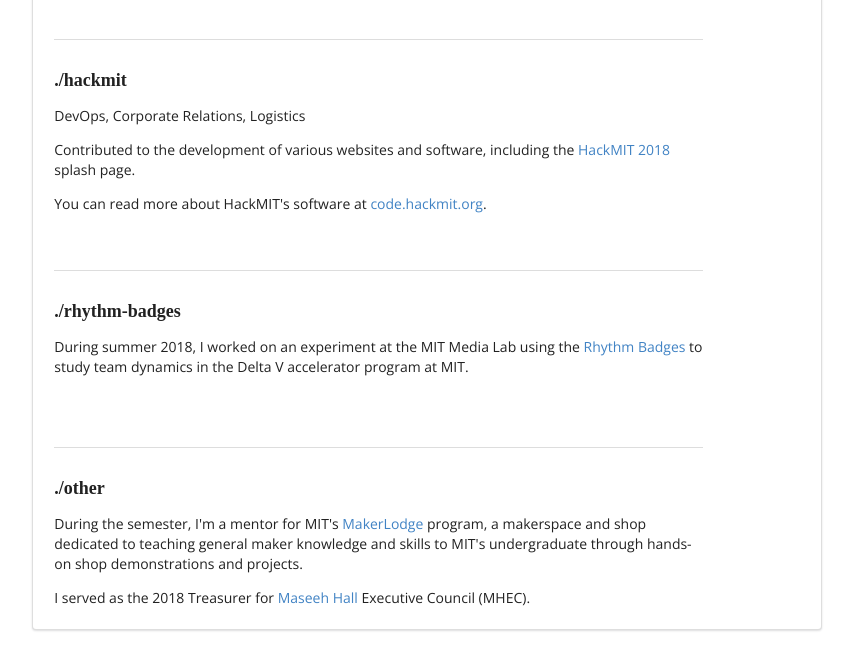
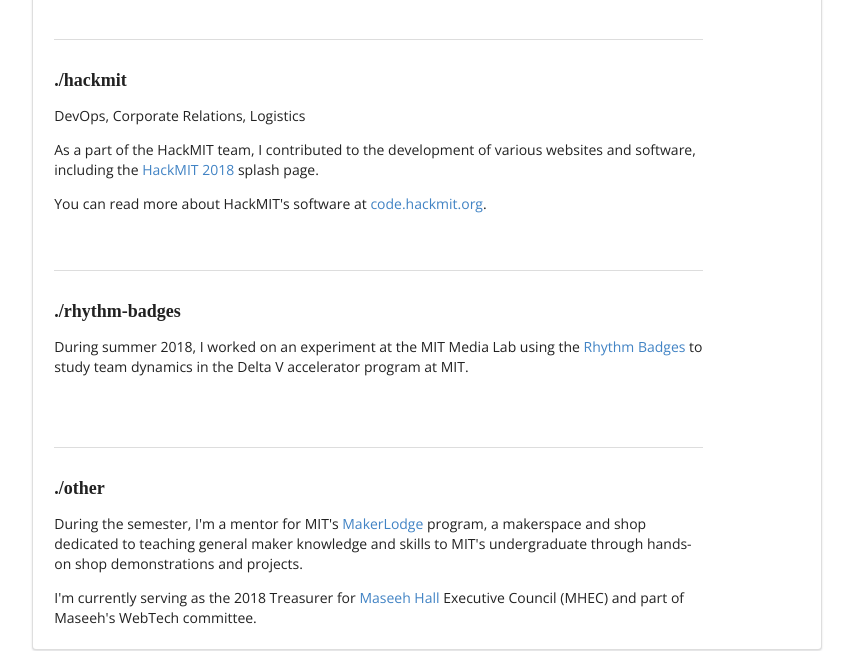
Before and after one commit to kyeb/kyeburchard, a website: page index.html in a window 1280 px wide. Shown: the part 881-1532 px from the top of the page, without its empty margins (213-1066 px from the left). Drawn offline with nearby package versions, Linux system fonts and the light colour scheme.

Commit message:
update resume

```diff
--- a/index.html
+++ b/index.html
@@ -53,7 +53,7 @@
         I'm a sophomore in <a href="https://www.eecs.mit.edu/" target="_blank">EECS</a>
         at MIT (Course 6-2), a tech enthusiast, and an optimist with a passion for learning.
       </p><p>
-        In my spare time, I'm working on learning web development and system administration,
+        In my spare time, I'm working on learning back-end development and system administration,
         perfecting my Linux setup, and becoming a power i3wm and Vim user.
       </p><p>
         I love being outdoors whenever I can find time - whether that means skiing,
@@ -104,7 +104,8 @@
               DevOps, Corporate Relations, Logistics
             </p>
             <p>
-              Contributed to the development of various websites and software, including
+              As a part of the HackMIT team, I contributed to the development of
+	      various websites and software, including
               the <a href="https://hackmit.org" target="_blank">HackMIT 2018</a> splash page.
             </p>
             <p>
@@ -134,8 +135,9 @@
               and projects.
             </p>
             <p>
-              I served as the 2018 Treasurer for <a href="https://maseeh.mit.edu">Maseeh Hall</a>
-              Executive Council (MHEC).
+              I'm currently serving as the 2018 Treasurer for
+	      <a href="https://maseeh.mit.edu">Maseeh Hall</a>
+              Executive Council (MHEC) and part of Maseeh's WebTech committee.
             </p>
         </div>
       </div>
```
Also changed, not shown: README.md.
